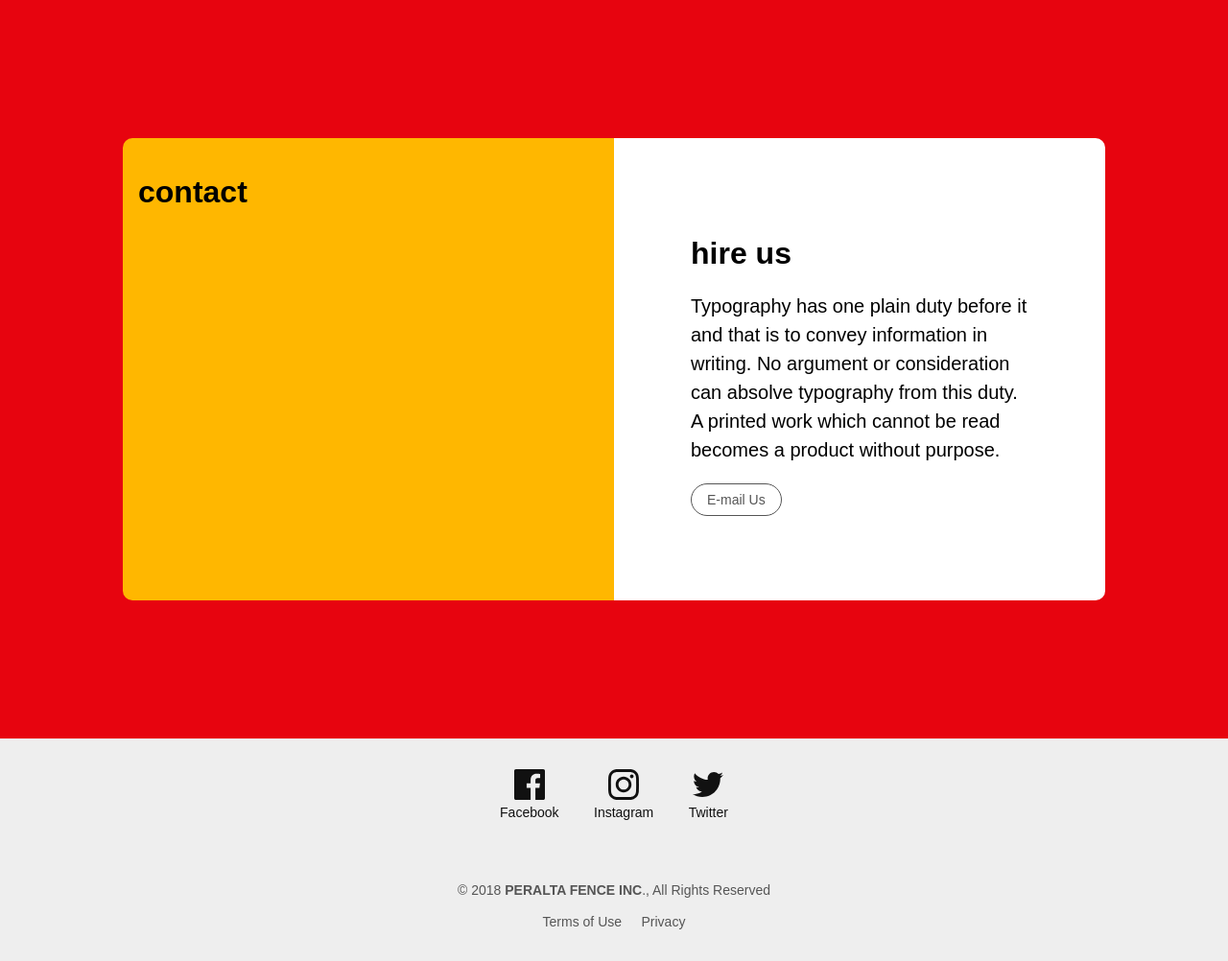
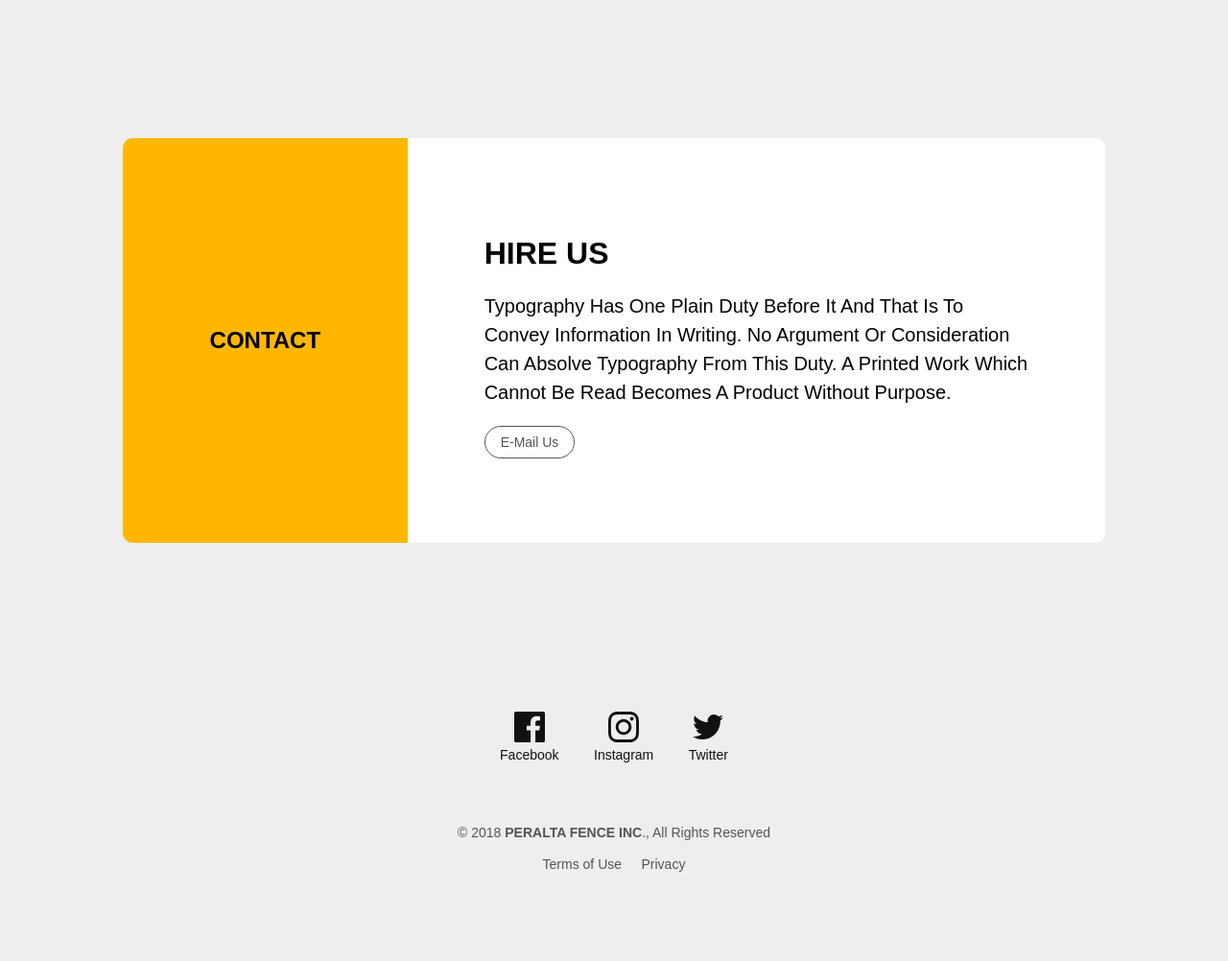
Before and after one commit to wilton-cruz/supreme-happiness, a Flask app: page /contact/ in a window 1280 px wide. Shown: the part 82-1084 px from the top of the page at 96% size. After the commit the page ends 991 px from the top, so only its background shows below. Run offline with Flask 2, Linux system fonts and the light colour scheme.

Commit message:
Changes to contact page flexbox layout

```diff
--- a/templates/contact.html
+++ b/templates/contact.html
@@ -3,23 +3,23 @@
 
 
 {% block content %}
-<section class="cover center bg-dark-red pt6-l pb6-l">
+<section class="cover center bg-light-gray pt6-l pb6-l">
     <div class="flex flex-column flex-row-l w-90 mw8-ns center pt3 pb3">
 
-        <div class="br--right-ns bg-gold pa3 w-100">
-            <h1 class="f6-m">contact</h1>
+        <div class="ttu flex justify-center items-center br0-m br--right-ns bg-gold pa3 w-100 w-40-l">
+            <h1 class="f6 f3-l">contact</h1>
         </div>
-        <div class="br--left-ns bg-white pa3 w-100">
+        <div class="br0-m br--left-ns bg-white pa3 w-100">
 
             <main class="pa3 pa1-m pa5-ns">
-                    <h1>hire us</h1>
-                    <p class="f4 lh-copy measure">
+                    <h1 class="ttu">hire us</h1>
+                    <p class="ttc f4 lh-copy measure">
                       Typography has one plain duty before it and that is to convey information
                       in writing. No argument or consideration can absolve typography from this
                       duty. A printed work which cannot be read becomes a product without
                       purpose.
                     </p>
-                    <a class="f6 grow no-underline br-pill ba ph3 pv2 mb2 dib mid-gray" href="#0">E-mail Us</a>
+                    <a class="ttc f6 grow no-underline br-pill ba ph3 pv2 mb2 dib mid-gray" href="#0">e-mail us</a>
                  </main>
 
         </div>
```
Also changed, not shown: static/img/gmail.svg (added).
